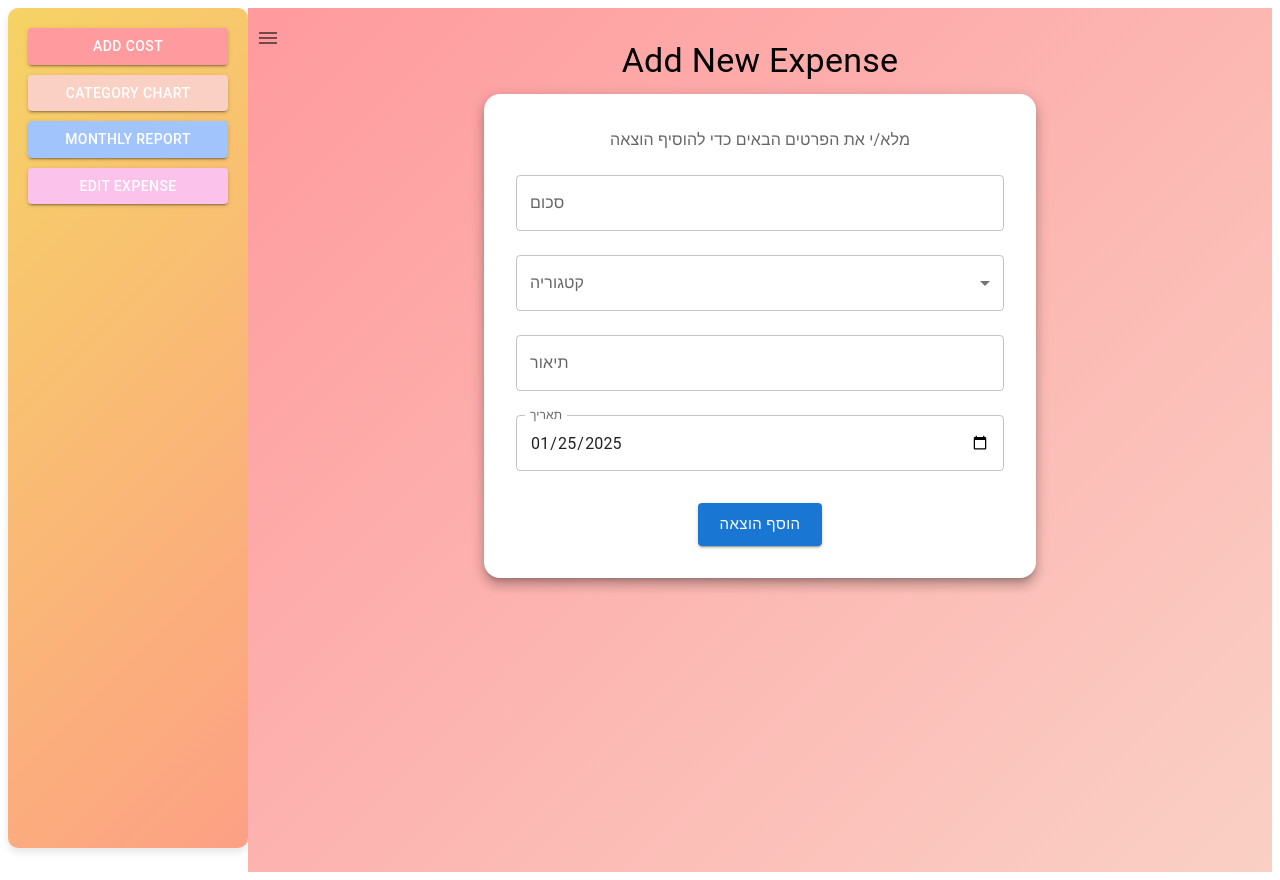
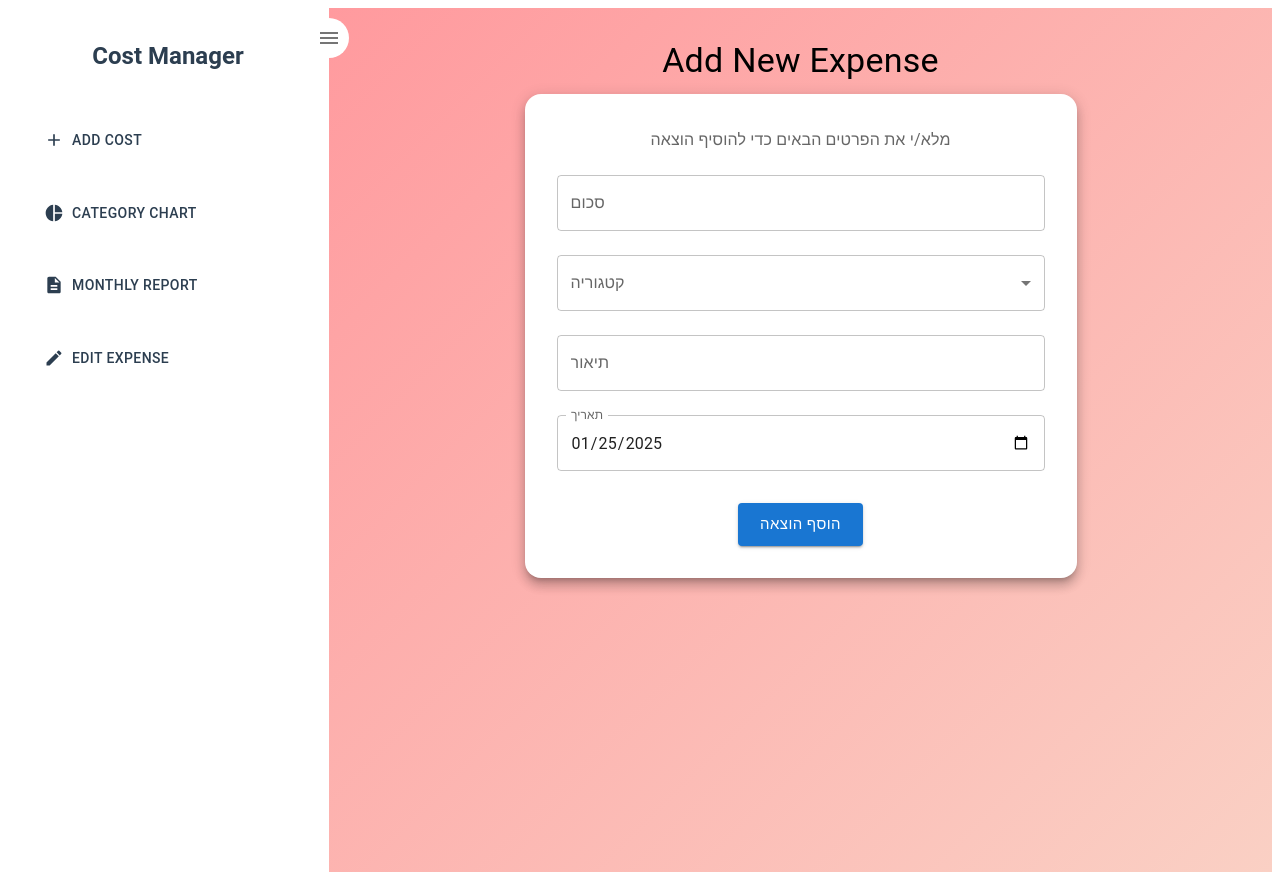
Before and after one commit to hen391/cost_manager_frontend, a React app: page / in a window 1280 px wide. Built offline with nearby package versions, Linux system fonts and the light colour scheme; the HTML template or start-up script is replaced by a standard one.

Commit message:
Redesign sidebar

```diff
--- a/src/App.jsx
+++ b/src/App.jsx
@@ -4,7 +4,7 @@ import CategoryPieChart from './components/CategoryPieChart';
 import Sidebar from './components/Sidebar';
 import MonthlyReport from './components/MonthlyReport';
 import EditExpenseForm from './components/EditExpenseForm';
-import { IconButton } from '@mui/material';
+import { IconButton, Box } from '@mui/material';
 import MenuIcon from '@mui/icons-material/Menu';
 
 function App() {
@@ -31,24 +31,48 @@ function App() {
     };
 
     return (
-        <div style={{ display: 'flex' }}>
+        <Box sx={{ display: 'flex', height: 'auto', minHeight: '100vh' }}>
             {isSidebarOpen && (
-                <div style={{ position: 'relative' }}>
+                <Box sx={{ position: 'relative', height: '100%' }}>
                     <Sidebar onSelectComponent={setSelectedComponent} />
-                    <IconButton onClick={toggleSidebar} style={{ position: 'absolute', top: 10, right: -40, zIndex: 1 }}>
+                    <IconButton
+                        onClick={toggleSidebar}
+                        sx={{
+                            position: 'absolute',
+                            top: 10,
+                            right: -20,
+                            zIndex: 1,
+                            backgroundColor: 'white',
+                            '&:hover': {
+                                backgroundColor: '#f5f5f5',
+                            }
+                        }}
+                    >
                         <MenuIcon />
                     </IconButton>
-                </div>
+                </Box>
             )}
-            <div style={{ flex: 1, position: 'relative' }}>
+            <Box sx={{ flex: 1, position: 'relative', height: '100%' }}>
                 {!isSidebarOpen && (
-                    <IconButton onClick={toggleSidebar} style={{ position: 'absolute', top: 10, left: 10, zIndex: 1 }}>
+                    <IconButton
+                        onClick={toggleSidebar}
+                        sx={{
+                            position: 'absolute',
+                            top: 10,
+                            left: 10,
+                            zIndex: 1,
+                            backgroundColor: 'white',
+                            '&:hover': {
+                                backgroundColor: '#f5f5f5',
+                            }
+                        }}
+                    >
                         <MenuIcon />
                     </IconButton>
                 )}
                 {renderComponent()}
-            </div>
-        </div>
+            </Box>
+        </Box>
     );
 }
 
--- a/src/components/Sidebar.jsx
+++ b/src/components/Sidebar.jsx
@@ -1,74 +1,116 @@
 import React from 'react';
-import { Button, Box } from '@mui/material';
+import { Button, Box, Typography } from '@mui/material';
+import AddIcon from '@mui/icons-material/Add';
+import PieChartIcon from '@mui/icons-material/PieChart';
+import DescriptionIcon from '@mui/icons-material/Description';
+import EditIcon from '@mui/icons-material/Edit';
 
 const Sidebar = ({ onSelectComponent }) => {
     return (
         <Box
             sx={{
-                width: '200px',
-                height: '100vh',
-                background: 'linear-gradient(135deg, #f6d365 0%, #fda085 100%)',
+                width: '280px',
+                height: '100%',
+                background: 'rgba(255, 255, 255, 0.1)',
+                backdropFilter: 'blur(10px)',
+                borderRight: '1px solid rgba(255, 255, 255, 0.2)',
                 display: 'flex',
                 flexDirection: 'column',
-                alignItems: 'center',
-                padding: '20px',
-                boxShadow: '0 4px 8px rgba(0, 0, 0, 0.1)',
-                borderRadius: '10px',
-                overflow: 'hidden'
+                padding: '32px 20px',
+                gap: '24px'
             }}
         >
+            <Typography
+                variant="h5"
+                sx={{
+                    color: '#2c3e50',
+                    fontWeight: 600,
+                    textAlign: 'center',
+                    marginBottom: '20px'
+                }}
+            >
+                Cost Manager
+            </Typography>
+
             <Button
-                variant="contained"
+                variant="text"
                 onClick={() => onSelectComponent('AddCostForm')}
+                startIcon={<AddIcon />}
                 sx={{
-                    marginBottom: '10px',
-                    width: '100%',
-                    backgroundColor: '#ff9a9e',
+                    padding: '12px 20px',
+                    justifyContent: 'flex-start',
+                    color: '#2c3e50',
+                    backgroundColor: 'rgba(255, 255, 255, 0.7)',
+                    borderRadius: '12px',
                     '&:hover': {
-                        backgroundColor: '#ff7a7e',
-                    }
+                        backgroundColor: 'rgba(255, 255, 255, 0.9)',
+                        transform: 'translateY(-2px)',
+                        boxShadow: '0 4px 8px rgba(0,0,0,0.1)'
+                    },
+                    transition: 'all 0.3s ease'
                 }}
             >
                 Add Cost
             </Button>
+
             <Button
-                variant="contained"
+                variant="text"
                 onClick={() => onSelectComponent('CategoryPieChart')}
+                startIcon={<PieChartIcon />}
                 sx={{
-                    marginBottom: '10px',
-                    width: '100%',
-                    backgroundColor: '#fad0c4',
+                    padding: '12px 20px',
+                    justifyContent: 'flex-start',
+                    color: '#2c3e50',
+                    backgroundColor: 'rgba(255, 255, 255, 0.7)',
+                    borderRadius: '12px',
                     '&:hover': {
-                        backgroundColor: '#f8b0a4',
-                    }
+                        backgroundColor: 'rgba(255, 255, 255, 0.9)',
+                        transform: 'translateY(-2px)',
+                        boxShadow: '0 4px 8px rgba(0,0,0,0.1)'
+                    },
+                    transition: 'all 0.3s ease'
                 }}
             >
                 Category Chart
             </Button>
+
             <Button
-                variant="contained"
+                variant="text"
                 onClick={() => onSelectComponent('MonthlyReport')}
+                startIcon={<DescriptionIcon />}
                 sx={{
-                    marginBottom: '10px',
-                    width: '100%',
-                    backgroundColor: '#a1c4fd',
+                    padding: '12px 20px',
+                    justifyContent: 'flex-start',
+                    color: '#2c3e50',
+                    backgroundColor: 'rgba(255, 255, 255, 0.7)',
+                    borderRadius: '12px',
                     '&:hover': {
-                        backgroundColor: '#89b3f5',
-                    }
+                        backgroundColor: 'rgba(255, 255, 255, 0.9)',
+                        transform: 'translateY(-2px)',
+                        boxShadow: '0 4px 8px rgba(0,0,0,0.1)'
+                    },
+                    transition: 'all 0.3s ease'
                 }}
             >
                 Monthly Report
             </Button>
+
             <Button
-                variant="contained"
+                variant="text"
                 onClick={() => onSelectComponent('EditExpenseForm')}
+                startIcon={<EditIcon />}
                 sx={{
-                    marginBottom: '10px',
-                    width: '100%',
-                    backgroundColor: '#fbc2eb',
+                    padding: '12px 20px',
+                    justifyContent: 'flex-start',
+                    color: '#2c3e50',
+                    backgroundColor: 'rgba(255, 255, 255, 0.7)',
+                    borderRadius: '12px',
                     '&:hover': {
-                        backgroundColor: '#f8a1d1',
-                    }
+                        backgroundColor: 'rgba(255, 255, 255, 0.9)',
+                        transform: 'translateY(-2px)',
+                        boxShadow: '0 4px 8px rgba(0,0,0,0.1)'
+                    },
+                    transition: 'all 0.3s ease'
                 }}
             >
                 Edit Expense
```
